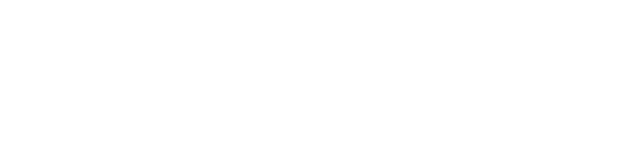
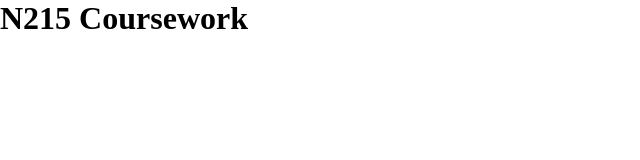
Before and after one commit to Billymac3/215-repos, a plain HTML site: page eventsy/index.html in a window 1280 px wide. Shown: the whole page, without its empty margins (0-640 px from the left). Drawn offline with Linux system fonts and the light colour scheme.

Commit message:
Update index.html

```diff
--- a/eventsy/index.html
+++ b/eventsy/index.html
@@ -7,5 +7,7 @@
     <title>Eventsy</title>
     <link rel="stylesheet" href="css/styles.css" />
   </head>
-  <body></body>
+  <body>
+    <h1>N215 Coursework</h1>
+  </body>
 </html>
```
